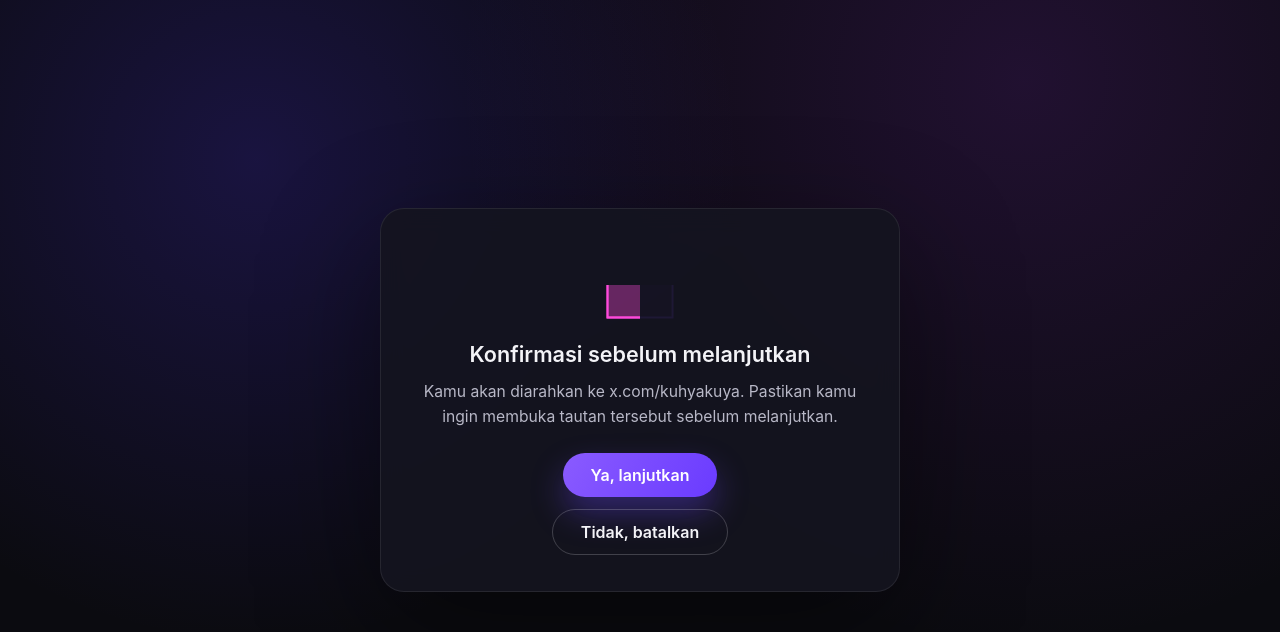
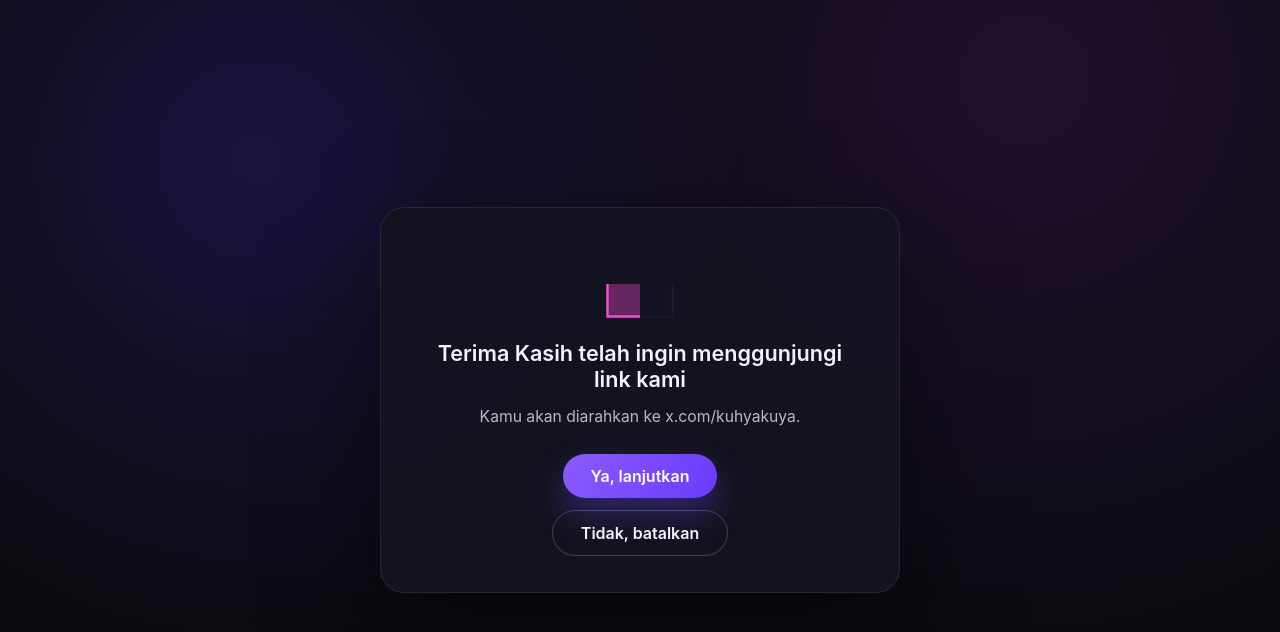
Before and after one commit to asDJKLFHadjksh/x.direct, a plain HTML site: page index.html in a window 1280 px wide. Drawn offline with nearby package versions, Linux system fonts and the light colour scheme.

Commit message:
Update index.html

```diff
--- a/index.html
+++ b/index.html
@@ -12,10 +12,9 @@
     <main class="page">
       <section class="card" role="status" aria-live="polite">
         <div class="card__lottie" id="loading-animation" aria-hidden="true"></div>
-        <h1>Konfirmasi sebelum melanjutkan</h1>
+        <h1>Terima Kasih telah ingin menggunjungi link kami</h1>
         <p>
-          Kamu akan diarahkan ke <span id="target-url-text"></span>. Pastikan kamu ingin membuka
-          tautan tersebut sebelum melanjutkan.
+          Kamu akan diarahkan ke <span id="target-url-text"></span>.
         </p>
         <div class="button-group">
           <a class="button" href="" rel="noopener noreferrer" id="target-url">
```
